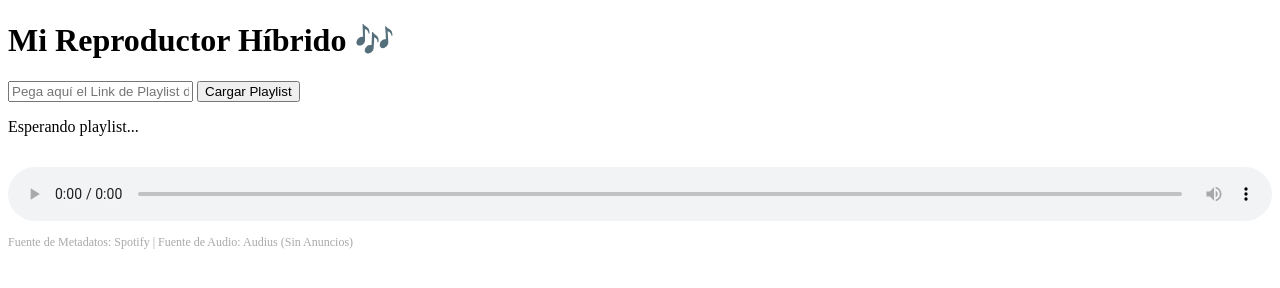
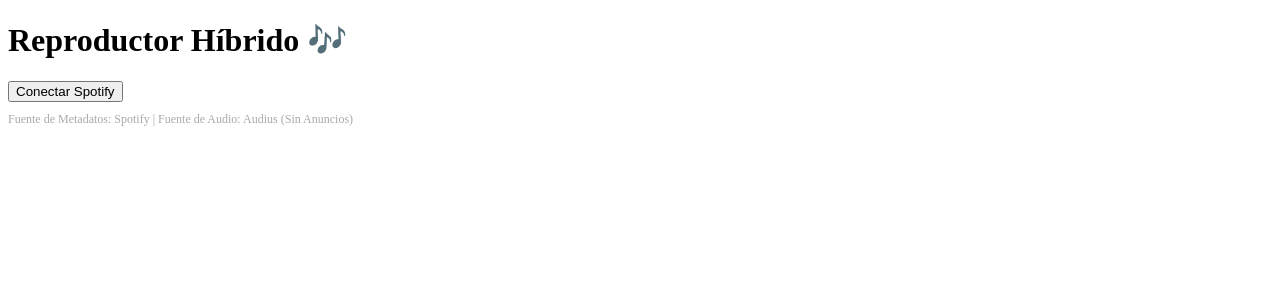
Before and after one commit to cornetagang/cornetify, a plain HTML site: page index.html in a window 1280 px wide. Drawn offline with Linux system fonts and the light colour scheme.

Commit message:
Update index.html

```diff
--- a/index.html
+++ b/index.html
@@ -5,21 +5,27 @@
     <meta name="viewport" content="width=device-width, initial-scale=1.0">
     <title>Reproductor Híbrido Personal</title>
     <link rel="stylesheet" href="style.css">
-    </head>
+</head>
 <body>
 
     <div class="player-container">
-        <h1>Mi Reproductor Híbrido 🎶</h1>
+        <h1>Reproductor Híbrido 🎶</h1>
 
-        <input type="text" id="spotify-url-input" placeholder="Pega aquí el Link de Playlist de Spotify" />
-        <button id="load-playlist-btn">Cargar Playlist</button>
+        <div id="auth-status">
+            <button id="login-btn">Conectar Spotify</button>
+            <button id="logout-btn" style="display:none;">Desconectar Spotify</button>
+        </div>
 
-        <p id="song-title">Esperando playlist...</p>
+        <div id="app-content" style="display:none;">
+            <input type="text" id="spotify-url-input" placeholder="Pega el Link de Playlist de Spotify" />
+            <button id="load-playlist-btn">Cargar Playlist</button>
 
-        <div id="playlist-preview">
-            </div>
+            <p id="song-title">Esperando playlist...</p>
 
-        <audio id="audio-player" controls></audio>
+            <div id="playlist-preview"></div>
+
+            <audio id="audio-player" controls></audio>
+        </div>
 
         <p class="nota">Fuente de Metadatos: Spotify | Fuente de Audio: Audius (Sin Anuncios)</p>
     </div>
```
